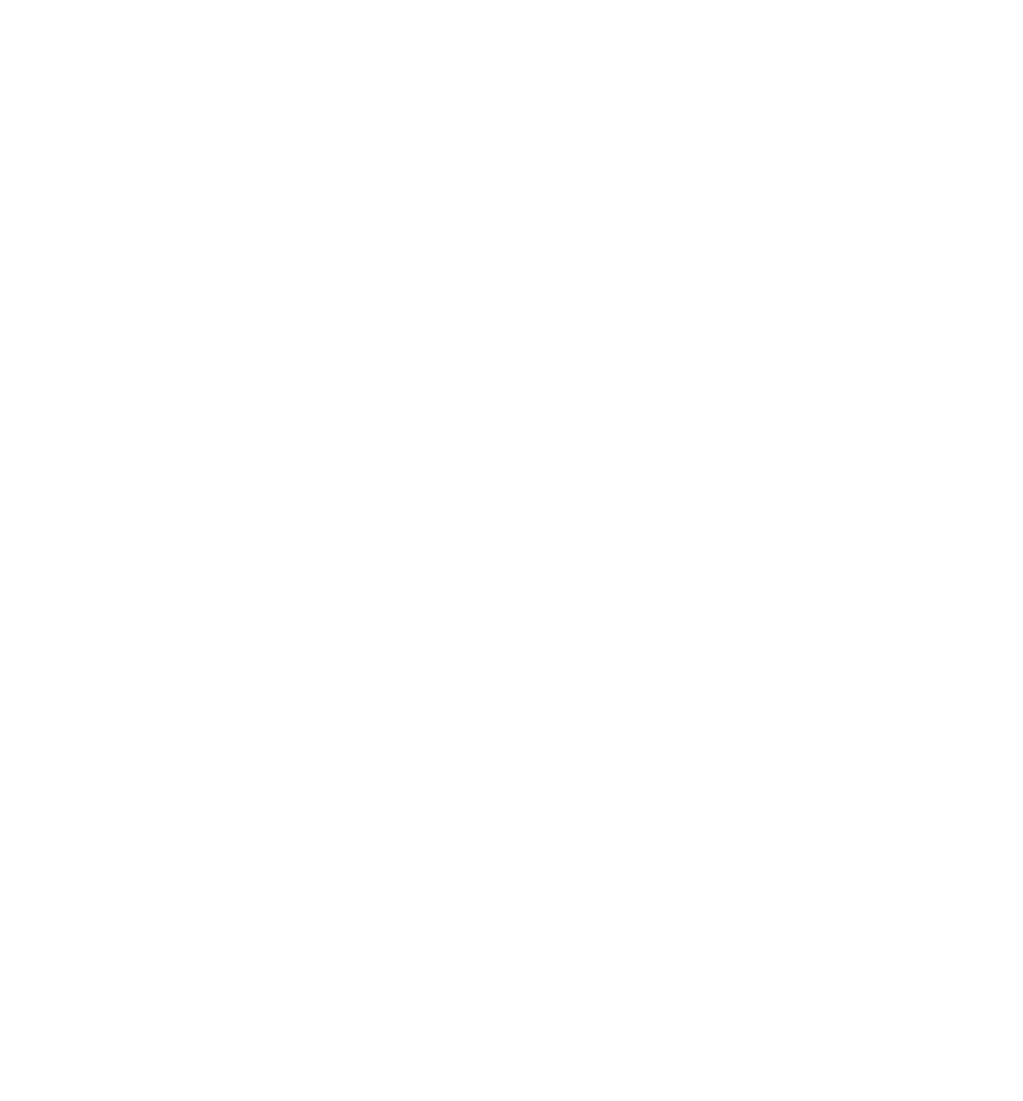
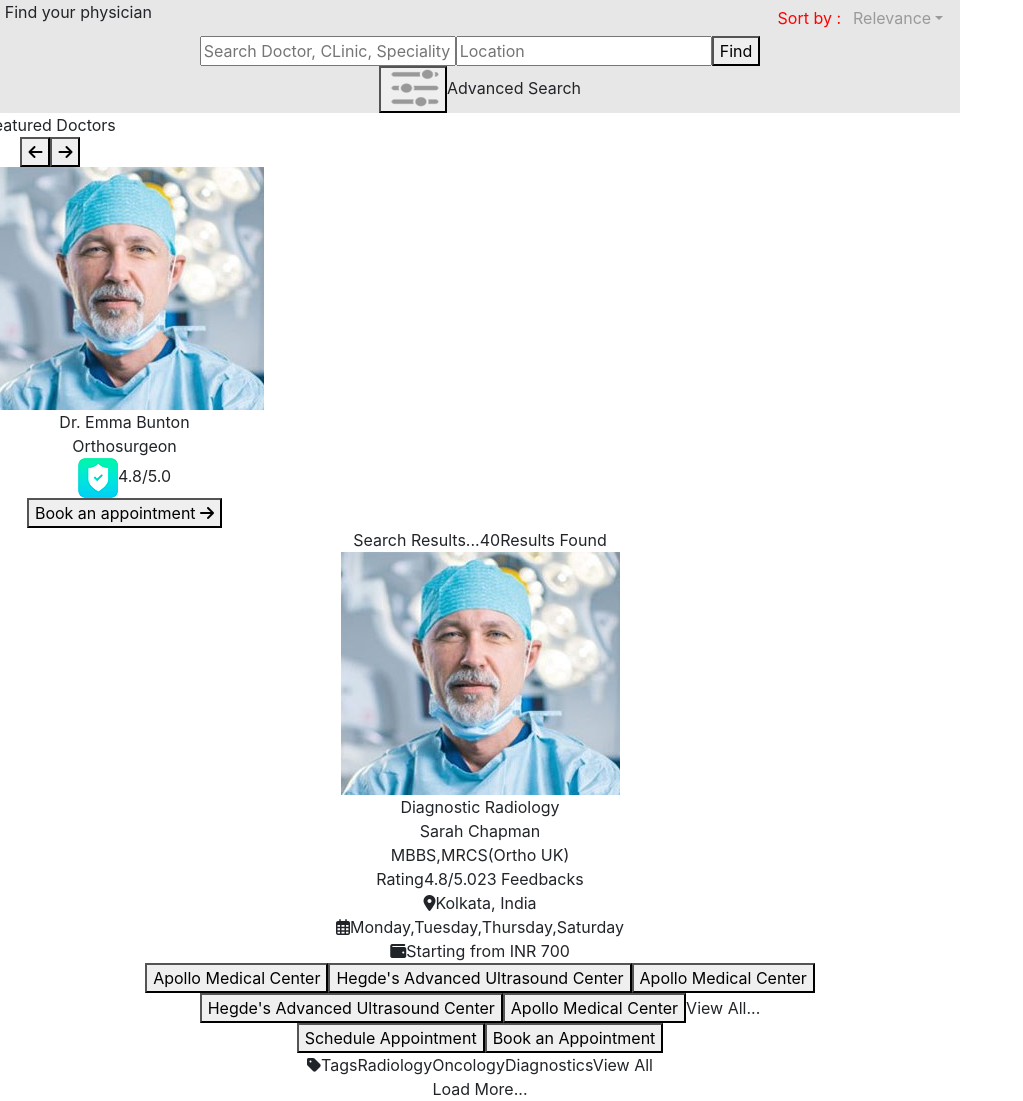
Before and after one commit to SatyakiWinsome/newpage, a React (Create React App) app in the folder newpage/: page / in a window 1280 px wide. Shown: the whole page, without its empty margins (0-1023 px from the left). Before the commit the page ends 800 px from the top, so only its background shows below. Built offline with nearby package versions, Linux system fonts and the light colour scheme.

Commit message:
updated1

```diff
--- a/newpage/package.json
+++ b/newpage/package.json
@@ -3,6 +3,9 @@
   "version": "0.1.0",
   "private": true,
   "dependencies": {
+    "@fortawesome/fontawesome-svg-core": "^1.2.26",
+    "@fortawesome/free-solid-svg-icons": "^5.12.0",
+    "@fortawesome/react-fontawesome": "^0.1.8",
     "@testing-library/jest-dom": "^4.2.4",
     "@testing-library/react": "^9.4.0",
     "@testing-library/user-event": "^7.2.1",
@@ -11,6 +14,7 @@
     "react-bootstrap": "^1.0.0-beta.16",
     "react-custom-scrollbars": "^4.2.1",
     "react-dom": "^16.12.0",
+    "react-fontawesome": "^1.7.1",
     "react-scripts": "3.3.0"
   },
   "scripts": {
--- a/newpage/public/index.html
+++ b/newpage/public/index.html
@@ -30,6 +30,7 @@
       integrity="sha384-ggOyR0iXCbMQv3Xipma34MD+dH/1fQ784/j6cY/iJTQUOhcWr7x9JvoRxT2MZw1T"
       crossorigin="anonymous"
     />
+    <script src="https://kit.fontawesome.com/df7c5f85b4.js" crossorigin="anonymous"></script>
     <title>React App</title>
   </head>
   <body>
--- a/newpage/src/App.js
+++ b/newpage/src/App.js
@@ -1,12 +1,12 @@
 import React from 'react';
-
+import SearchDoctor from "./pages/searchdoctor/searchdoctor";
 import './App.css';
 
 
 function App() {
   return (
     <div className="App">
-
+        <SearchDoctor />
     </div>
   );
 }
--- a/newpage/src/pages/searchdoctor/searchdoctor.css
+++ b/newpage/src/pages/searchdoctor/searchdoctor.css
@@ -0,0 +1,20 @@
+.ColCol{
+    padding: 0 !important;
+}
+
+.row1{
+    background: #e7e7e7;
+}
+.sortbyPart{
+    margin-left: auto;
+    display: flex;
+    align-items: center;
+}
+#dropdown-basic{
+    background: transparent !important;
+    color: #9a9a9a;
+    border: none !important;
+}
+.sortbyPart1{
+    color: red;
+}
--- a/newpage/src/pages/searchdoctor/searchdoctor.js
+++ b/newpage/src/pages/searchdoctor/searchdoctor.js
@@ -1,4 +1,10 @@
 import React from "react";
+
+import {Dropdown} from "react-bootstrap";
+
+import AdvancedSearch from "../../assets/images/advance_search_icon.png";
+import femaleDoc from "../../assets/images/exp_panel11.jpg";
+import tickmark from "../../assets/images/verify_tick_icon.png";
 
 import "./searchdoctor.css";
 
@@ -10,8 +16,137 @@
                  <div>
                      {/* Left Part */}
                  </div>
-                 <div>
+                 <div class="col-sm-12 col-md-8 col-lg-9 ColCol">
+                    <div className="row1">
+                        <div class="row">
+                            <div style={{marginLeft: "2%"}}>
+                                Find your physician
+                            </div>
+                            <div className="sortbyPart" style={{marginRight: "2%"}}>
+                                <span className="sortbyPart1">Sort by :</span>
+                                <span className="sortbyPart2">
+                                    <Dropdown>
+                                        <Dropdown.Toggle variant="success" id="dropdown-basic">
+                                            Relevance
+                                        </Dropdown.Toggle>
 
+                                        <Dropdown.Menu>
+                                            <Dropdown.Item href="#/action-1">Action</Dropdown.Item>
+                                            <Dropdown.Item href="#/action-2">Another action</Dropdown.Item>
+                                            <Dropdown.Item href="#/action-3">Something else</Dropdown.Item>
+                                        </Dropdown.Menu>
+                                    </Dropdown>
+                                </span>
+                            </div>
+                        </div>
+                        <div>
+                            <input className="input1" placeholder="Search Doctor, CLinic, Speciality" />
+                            <input className="input2" placeholder="Location" />
+                            <button>Find</button>
+                            <div>
+                                <button><img src={AdvancedSearch} alt="advanced search"></img></button>
+                                Advanced Search
+                            </div>
+                        </div>
+                    </div>
+                    <div class="row">
+                        <div>
+                            Featured <span>Doctors</span>
+                            <div>
+                                <button><i class="fas fa-arrow-left"></i></button>
+                                <button><i class="fas fa-arrow-right"></i></button>
+                            </div>
+                        </div>
+                    </div>
+                    <div class="row">
+                        <div className="doctorCard">
+                            <div>
+                                <div className="imgContainerDoctorDP">
+                                    <img src={femaleDoc} alt="femaleDoc"></img>
+                                </div>
+                                <div className="doctorNameAndType">
+                                    Dr. Emma Bunton<br />Orthosurgeon
+                                </div>
+                                <div className="verfiedAndRating">
+                                    <img src={tickmark} alt="verified"></img>
+                                    <span>4.8/5.0</span>
+                                </div>
+                            </div>
+                            <div>
+                                <button className="bookingButton">
+                                    Book an appointment <i class="fas fa-arrow-right"></i>
+                                </button>
+                            </div>
+                        </div>
+
+                    </div>
+                    <div>
+                        <span>Search Results...</span>
+                        <span>
+                            <span className="noResultsFound">40</span>
+                            Results Found
+                        </span>
+                    </div>
+                    <div class="cardDetailed">
+                        <div>
+                            <div>
+                                <img src={femaleDoc} alt="docPic"></img>
+                                <div>
+                                    <div>Diagnostic Radiology</div>
+                                    <div>Sarah Chapman</div>
+                                    <div>MBBS,MRCS(Ortho UK)</div>
+                                    <div>
+                                        <span>Rating</span>
+                                        <span>4.8/5.0</span>
+                                        <span>
+                                            <span className="noFeedbacks">23</span> Feedbacks
+                                        </span>
+                                    </div>
+                                </div>
+                            </div>
+                            <div>
+                                <div>
+                                    <i class="fas fa-map-marker-alt"></i>
+                                    <span>Kolkata, India</span>
+                                </div>
+                                <div>
+                                    <i class="far fa-calendar-alt"></i>
+                                    <span>Monday,Tuesday,Thursday,Saturday</span>
+                                </div>
+                                <div>
+                                    <i class="fas fa-wallet"></i>
+                                    <span>Starting from <span>INR 700</span></span>
+                                </div>
+                            </div>
+                        </div>
+                        <div>
+                            <div>
+                                <button>Apollo Medical Center</button>
+                                <button>Hegde's Advanced Ultrasound Center</button>
+                                <button>Apollo Medical Center</button>
+                                <button>Hegde's Advanced Ultrasound Center</button>
+                                <button>Apollo Medical Center</button>
+                                <span>View All...</span>
+                            </div>
+                            <div>
+                                <button>Schedule Appointment</button>
+                                <button>Book an Appointment</button>
+                            </div>
+                        </div>
+                        <div>
+                            <span>
+                                <i class="fas fa-tag"></i>
+                                Tags
+                            </span>
+                            <span>Radiology</span>
+                            <span>Oncology</span>
+                            <span>Diagnostics</span>
+                            <span>View All</span>
+                        </div>
+                    </div>
+                    <div>
+                        Load More...
+                    </div>
                  </div>
             </div>
         )
```
Also changed, not shown: newpage/src/assets/images/exp_panel11.jpg (added), 1 other file (tests, documents, lock files or other folders).
